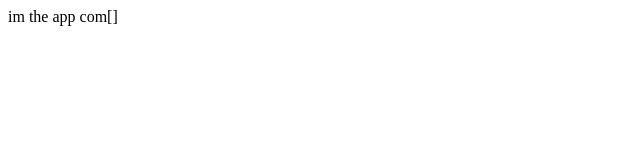
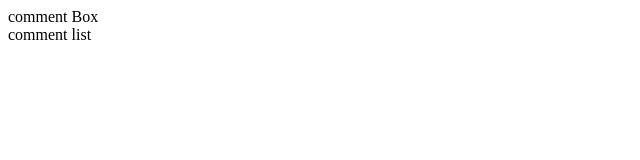
Before and after one commit to penkong/advanced-react-testing, a React (Create React App) app: page / in a window 1280 px wide. Shown: the top 160 px of the page, without its empty margins (0-640 px from the left). Built offline with nearby package versions, Linux system fonts and the light colour scheme.

Commit message:
testing with g it

```diff
--- a/src/components/App.js
+++ b/src/components/App.js
@@ -1,9 +1,13 @@
 import React from 'react'
+
+import CommentBox from './CommentBox';
+import CommentList from './CommentList';
 
 const App = () => {
   return (
     <div>
-      im the app com[]
+      <CommentBox/>
+      <CommentList/>
     </div>
   )
 }
--- a/src/components/CommentBox.js
+++ b/src/components/CommentBox.js
@@ -0,0 +1,13 @@
+import React, { Component } from 'react';
+
+class CommentBox extends Component {
+  render() {
+    return (
+      <div>
+        comment Box
+      </div>
+    );
+  }
+}
+
+export default CommentBox;
--- a/src/components/CommentList.js
+++ b/src/components/CommentList.js
@@ -0,0 +1,13 @@
+import React, { Component } from 'react';
+
+class CommentList extends Component {
+  render() {
+    return (
+      <div>
+        comment list
+      </div>
+    );
+  }
+}
+
+export default CommentList;
```
Also changed, not shown: 1 other file (tests, documents, lock files or other folders).
